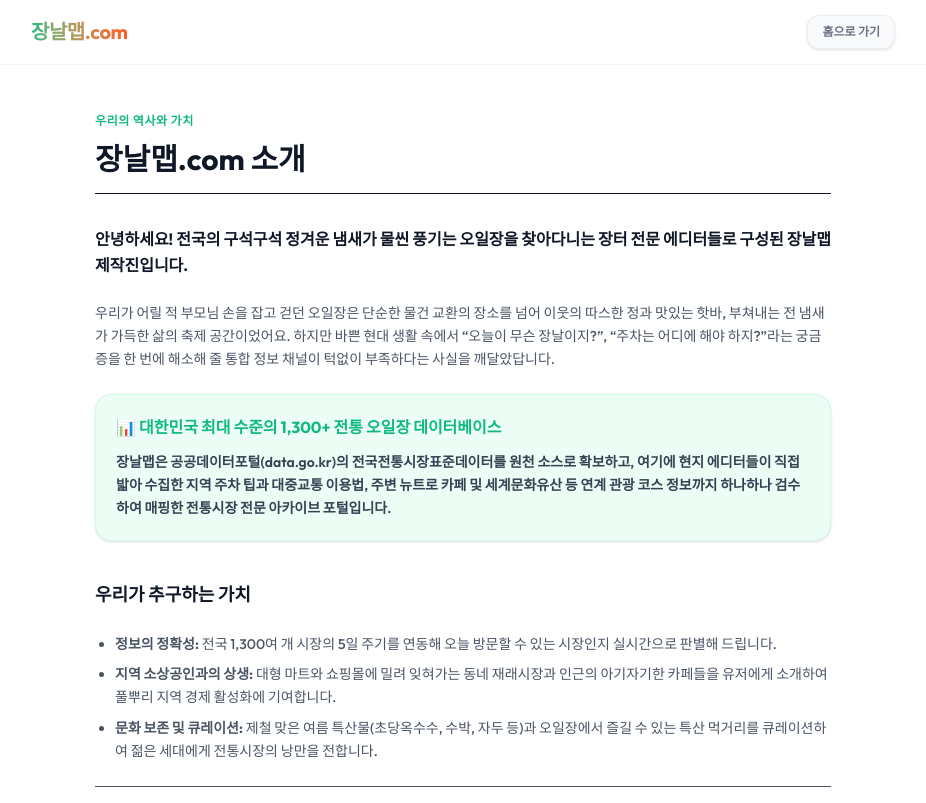
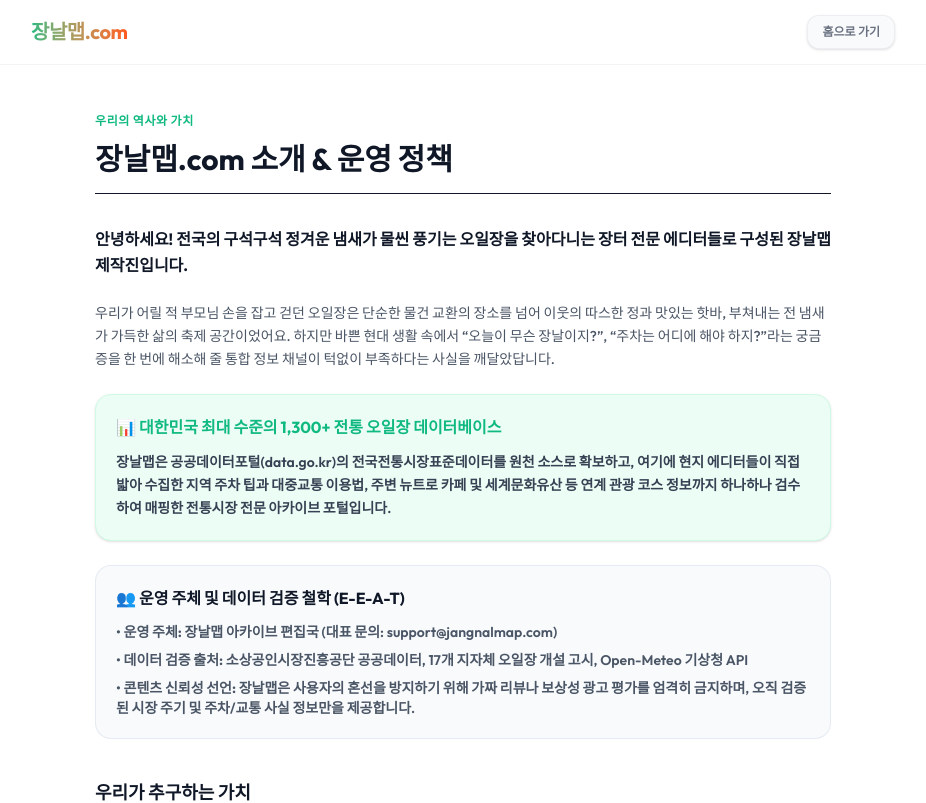
Before and after one commit to pyoska/jangnalmap, a Next.js app: page /about in a window 1280 px wide. Shown: the top 803 px of the page, without its empty margins (177-1103 px from the left). Built offline with nearby package versions, Linux system fonts and the light colour scheme.

Commit message:
docs: add explicit E-E-A-T Operator Intro and Verification Philosophy to about page

```diff
--- a/src/app/about/page.js
+++ b/src/app/about/page.js
@@ -2,14 +2,14 @@
 import Footer from '@/components/Footer';
 
 export const metadata = {
-  title: '서비스 소개 | 장날맵',
-  description: '대한민국 1,300여 개 전통 오일장 지도를 발로 뛰며 검증하는 전문 아카이브 포털, 장날맵의 이야기입니다.',
+  title: '서비스 소개 및 운영 정책 | 장날맵',
+  description: '대한민국 1,300여 개 전통 오일장 지도를 발로 뛰며 검증하는 전문 아카이브 포털, 장날맵의 운영진 및 편집 데이터 검증 정책입니다.',
   alternates: {
     canonical: 'https://jangnalmap.com/about',
   },
   openGraph: {
-    title: '서비스 소개 | 장날맵',
-    description: '대한민국 1,300여 개 전통 오일장 지도를 발로 뛰며 검증하는 전문 아카이브 포털, 장날맵의 이야기입니다.',
+    title: '서비스 소개 및 운영 정책 | 장날맵',
+    description: '대한민국 1,300여 개 전통 오일장 지도를 발로 뛰며 검증하는 전문 아카이브 포털, 장날맵의 운영진 및 편집 데이터 검증 정책입니다.',
     url: 'https://jangnalmap.com/about',
     type: 'website',
   },
@@ -34,7 +34,7 @@
       <main className="flex-1 max-w-3xl w-full mx-auto px-4 py-12 flex flex-col gap-8">
         <div className="space-y-3">
           <span className="text-xs font-bold text-[#10B981] uppercase tracking-wider block">우리의 역사와 가치</span>
-          <h1 className="text-3xl font-extrabold text-gray-900 border-b border-gray-150 pb-4">장날맵.com 소개</h1>
+          <h1 className="text-3xl font-extrabold text-gray-900 border-b border-gray-150 pb-4">장날맵.com 소개 & 운영 정책</h1>
         </div>
 
         <section className="space-y-6 text-sm text-gray-600 leading-relaxed font-medium">
@@ -51,6 +51,21 @@
             <p className="text-xs sm:text-sm text-gray-700 leading-relaxed font-semibold">
               장날맵은 공공데이터포털(data.go.kr)의 전국전통시장표준데이터를 원천 소스로 확보하고, 여기에 현지 에디터들이 직접 밟아 수집한 지역 주차 팁과 대중교통 이용법, 주변 뉴트로 카페 및 세계문화유산 등 연계 관광 코스 정보까지 하나하나 검수하여 매핑한 전통시장 전문 아카이브 포털입니다.
             </p>
+          </div>
+
+          <div className="bg-slate-50 border border-slate-200/80 rounded-2xl p-5 space-y-3">
+            <h3 className="font-bold text-gray-900 text-base">👥 운영 주체 및 데이터 검증 철학 (E-E-A-T)</h3>
+            <div className="space-y-2 text-xs sm:text-sm text-gray-600 font-semibold">
+              <p>
+                • <strong>운영 주체:</strong> 장날맵 아카이브 편집국 (대표 문의: support@jangnalmap.com)
+              </p>
+              <p>
+                • <strong>데이터 검증 출처:</strong> 소상공인시장진흥공단 공공데이터, 17개 지자체 오일장 개설 고시, Open-Meteo 기상청 API
+              </p>
+              <p>
+                • <strong>콘텐츠 신뢰성 선언:</strong> 장날맵은 사용자의 혼선을 방지하기 위해 가짜 리뷰나 보상성 광고 평가를 엄격히 금지하며, 오직 검증된 시장 주기 및 주차/교통 사실 정보만을 제공합니다.
+              </p>
+            </div>
           </div>
 
           <h2 className="text-lg font-bold text-gray-900 pt-4">우리가 추구하는 가치</h2>
```
Also changed, not shown: 1 other file (tests, documents, lock files or other folders).
